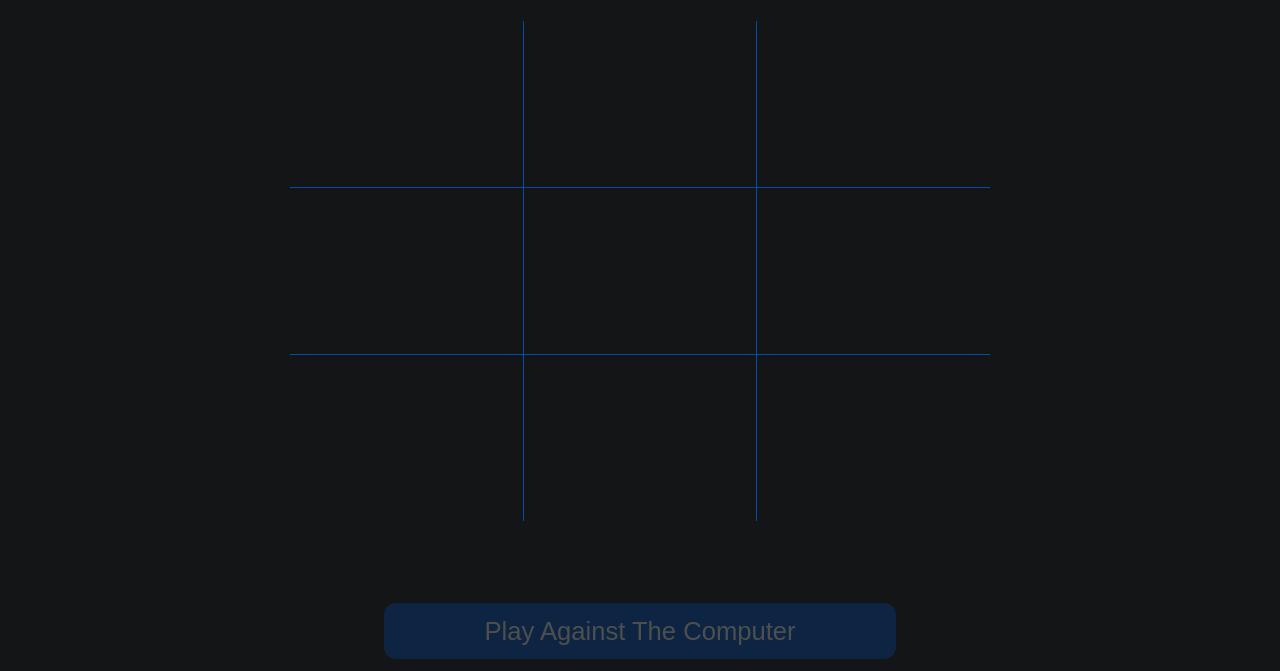
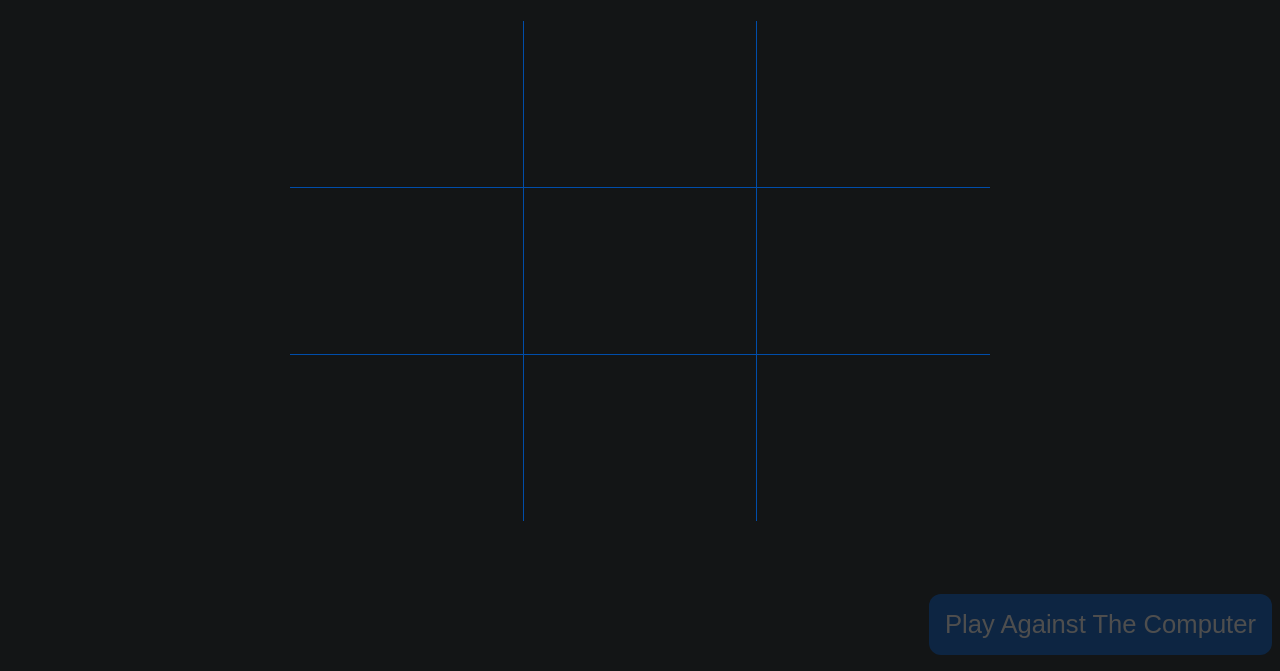
Before and after one commit to elbasel/tic_tac_toe, a plain HTML site: page index.html in a window 1280 px wide. Shown: the part 129-800 px from the top of the page. Drawn offline with Linux system fonts and the light colour scheme.

Commit message:
fixed some minor styles issues

```diff
--- a/styles.css
+++ b/styles.css
@@ -166,44 +166,33 @@ body {
 
 #ai {
   /* border: 1px solid red; */
-  width: 80vw;
+  /* width: 80vw; */
   position: fixed;
   bottom: 0;
-  /* right: 0; */
-  left: 10vw;
-  right: 10vw;
-  height: 10vh;
-  /* left: 50%; */
-  /* right: 50%; */
-  /* right: 0; */
-  /* margin: auto; */
-
+  padding: 8px;
+  padding-bottom: 16px;
+  right: 0;
   display: flex;
   justify-content: center;
   align-items: center;
 }
 
 #ai button {
-  /* display: block; */
   font-size: 2vw;
-  width: 50%;
-  height: 70%;
-  /* margin: auto; */
   background-color: var(--blue);
   color: var(--text);
   border: 0;
   border-radius: 12px;
   opacity: 0.3;
+  padding: 16px;
 }
 #ai button:hover {
-  transform: scale(1.05);
-  opacity: 1;
+  transform: scale(1.01);
+  opacity: 0.8;
 }
 
 .red {
   color: red;
-  font-family: Impact, Haettenschweiler, "Arial Narrow Bold", sans-serif;
-  font-size: 10vw;
   text-shadow: -3px 5px 20px red;
 }
 
```
